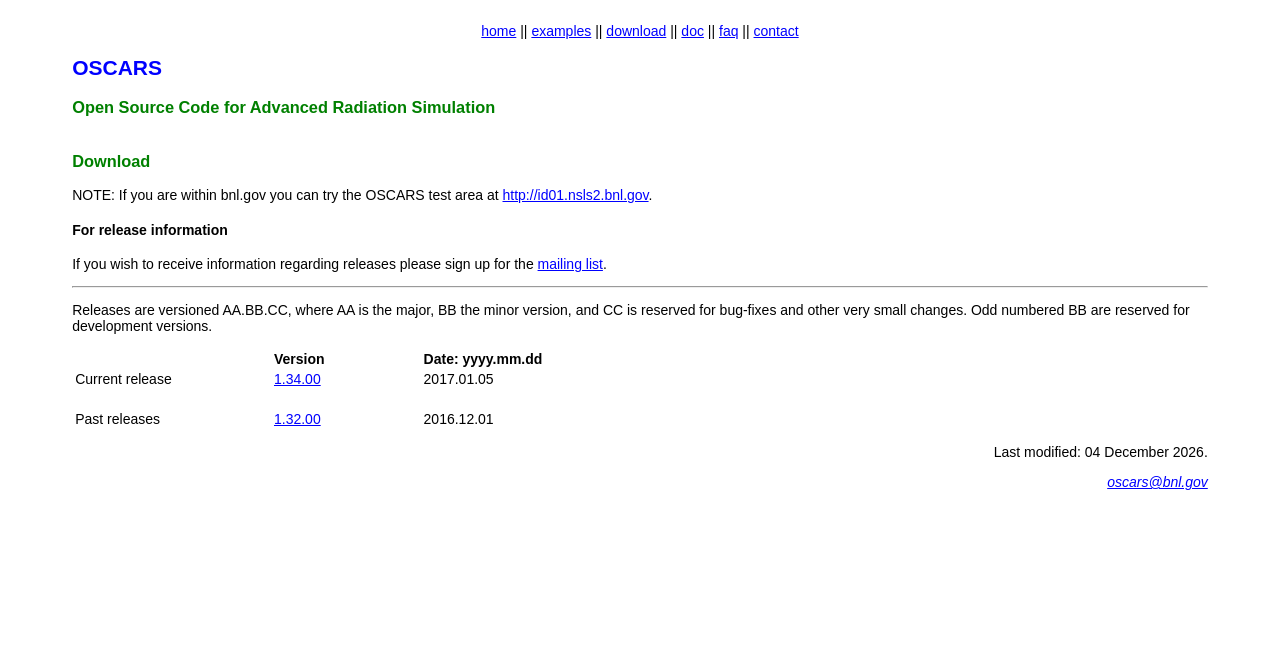
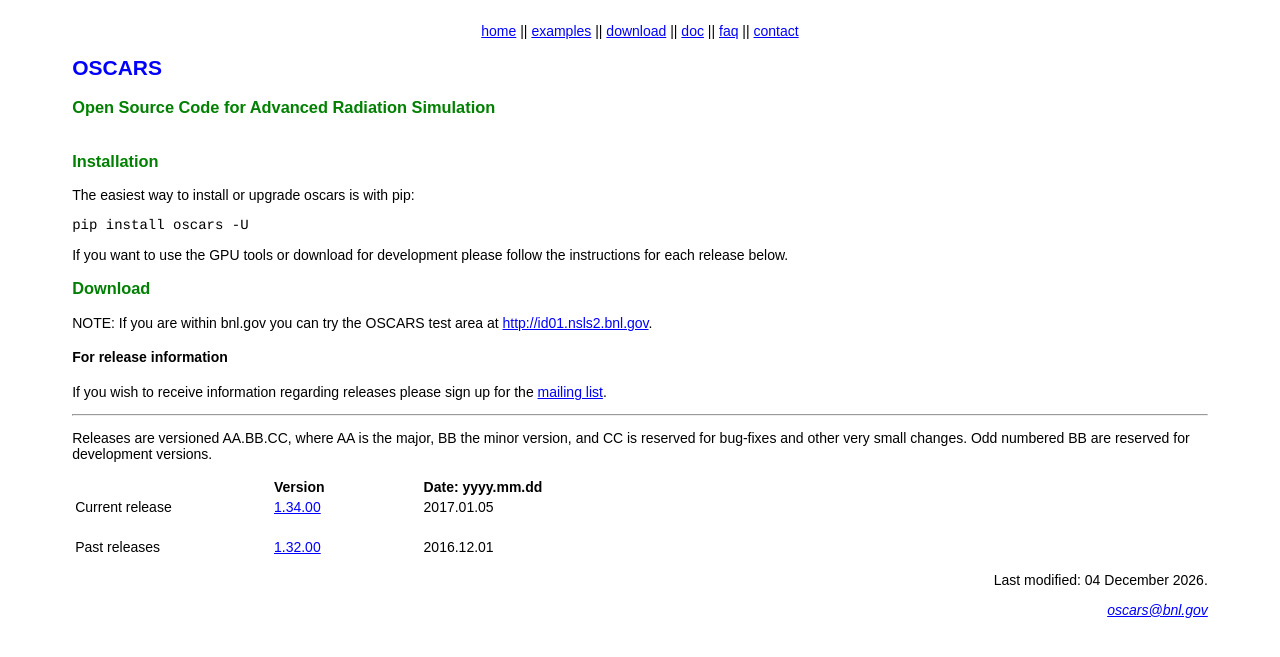
Before and after one commit to dhidas/OSCARSWeb, a PHP site: page /download.php in a window 1280 px wide. Shown: the top 657 px of the page. Run offline with PHP 8.4, Linux system fonts and the light colour scheme; some libraries are stand-ins or nearby versions.

Commit message:
pip instructions

```diff
--- a/download.php
+++ b/download.php
@@ -1,5 +1,16 @@
 <?php include("includes/header.html"); ?>
 
+<h3>Installation</h3>
+<p>
+The easiest way to install or upgrade oscars is with pip:
+</p>
+<pre>
+pip install oscars -U
+</pre>
+
+<p>
+If you want to use the GPU tools or download for development please follow the instructions for each release below.
+</p>
 
 <h3>Download</h3>
 
```
